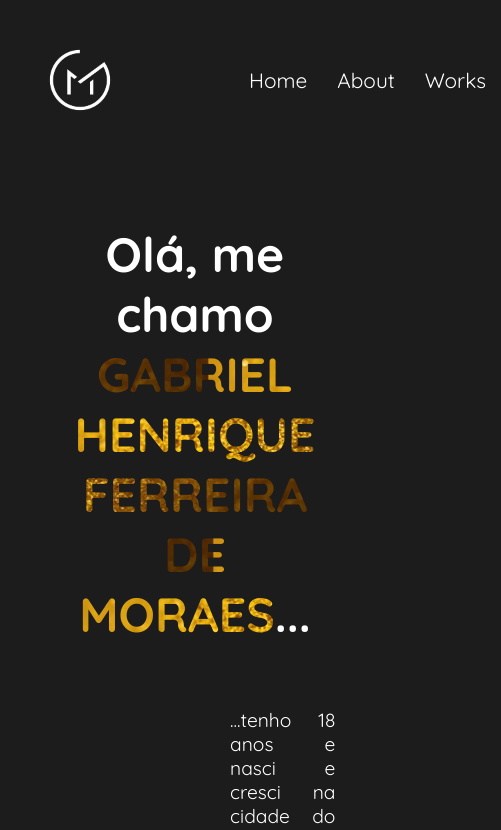
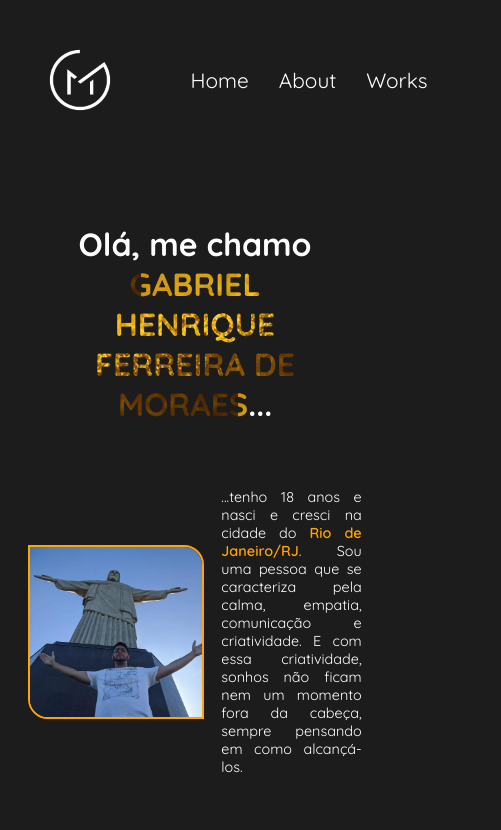
Before and after one commit to whybiel/portfolio, a React (Create React App) app: page /about in a window 390 px wide. Shown: the top 830 px of the page, 501 px wide, since content can reach past the window. Built offline with nearby package versions, Linux system fonts and the light colour scheme; a web font is replaced by a local one.

Commit message:
fiz o responsivo das páginas home e about

```diff
--- a/src/Pages/About/style.js
+++ b/src/Pages/About/style.js
@@ -15,6 +15,10 @@ export const Message = styled.h2`
     width: 70%;
     font-size:3em;
     text-align: center;
+
+    @media (max-width:768px) {
+        font-size: 2em;
+    }
 `
 export const SpanMsg =styled.span`
     margin:0;
@@ -26,6 +30,11 @@ export const SpanMsg =styled.span`
     text-transform: uppercase;
     font-weight: 900;
     -webkit-background-clip: text;
+
+
+    @media (max-width:768px) {
+        font-size: 1em;
+    }
 
     @keyframes animate {
         0%,
@@ -42,6 +51,8 @@ export const SpanMsg =styled.span`
             background-position: right top;
         }
     }
+
+
 `
 export const BoxAbout = styled.div`
     width: 90%;
@@ -58,6 +69,10 @@ export const ImgMy = styled.img`
 
     border: 2px solid #FFA500;
     border-radius:0px 20px 0px 20px;
+
+    @media (max-width:768px) {
+        width: 50%;
+    }
 `
 
 export const SpanGlobal = styled.span`
@@ -69,5 +84,11 @@ export const P = styled.p`
     width: 30%;
 
     text-align: justify;
-    font-size: 1.2em;
+    font-size: 1.5em;
+
+    @media (max-width:768px) {
+        width: 40%;
+
+        font-size: 0.9em;
+    }
 `
--- a/src/Pages/Home/style.js
+++ b/src/Pages/Home/style.js
@@ -16,20 +16,36 @@ export const SubContainer = styled.section`
 export const BoxImg = styled.div`
   width: 30em;
   z-index:5;
+
+  @media (max-width: 768px) {
+    height: 23em;
+  }
 `
 
 export const Image = styled.img`
   width: 100%;
+
+  @media (max-width: 768px) {
+    width: 18em;
+  }
 `
 export const BoxText = styled.div`
   width: 40em;
   height:20em;
+
+  @media (max-width: 768px) {
+    height:15em;
+  }
 `
 
 export const Message = styled.h2`
   font-size: 4em;
   font-family: 'Koulen', cursive;
   color:#FFA500;
+
+  @media (max-width: 768px) {
+    font-size:2.2em;
+  }
 `
 
 export const Office = styled.h2`
@@ -42,6 +58,14 @@ export const Office = styled.h2`
   top:1em;
 
   opacity: 20%;
+
+  @media (max-width: 768px) {
+    font-size:3.2em;
+    letter-spacing: 3px;
+
+    left:1em;
+    top:5em;
+  }
 `
 
 export const Footer = styled.footer`
@@ -50,6 +74,10 @@ export const Footer = styled.footer`
   display: flex;
   align-items: center;
   justify-content: space-around;
+
+  @media (max-width: 768px) {
+    font-size:0.9em;
+  }
 `
 
 export const SocialMedia = styled.img`
--- a/src/components/Header/style.js
+++ b/src/components/Header/style.js
@@ -17,6 +17,10 @@ export const NavBar = styled.nav`
 
     display: flex;
     justify-content: space-between;
+
+    @media (max-width: 768px) {
+    width: 75%;
+  }
 `
 
 export const BoxNav = styled.div`
```
